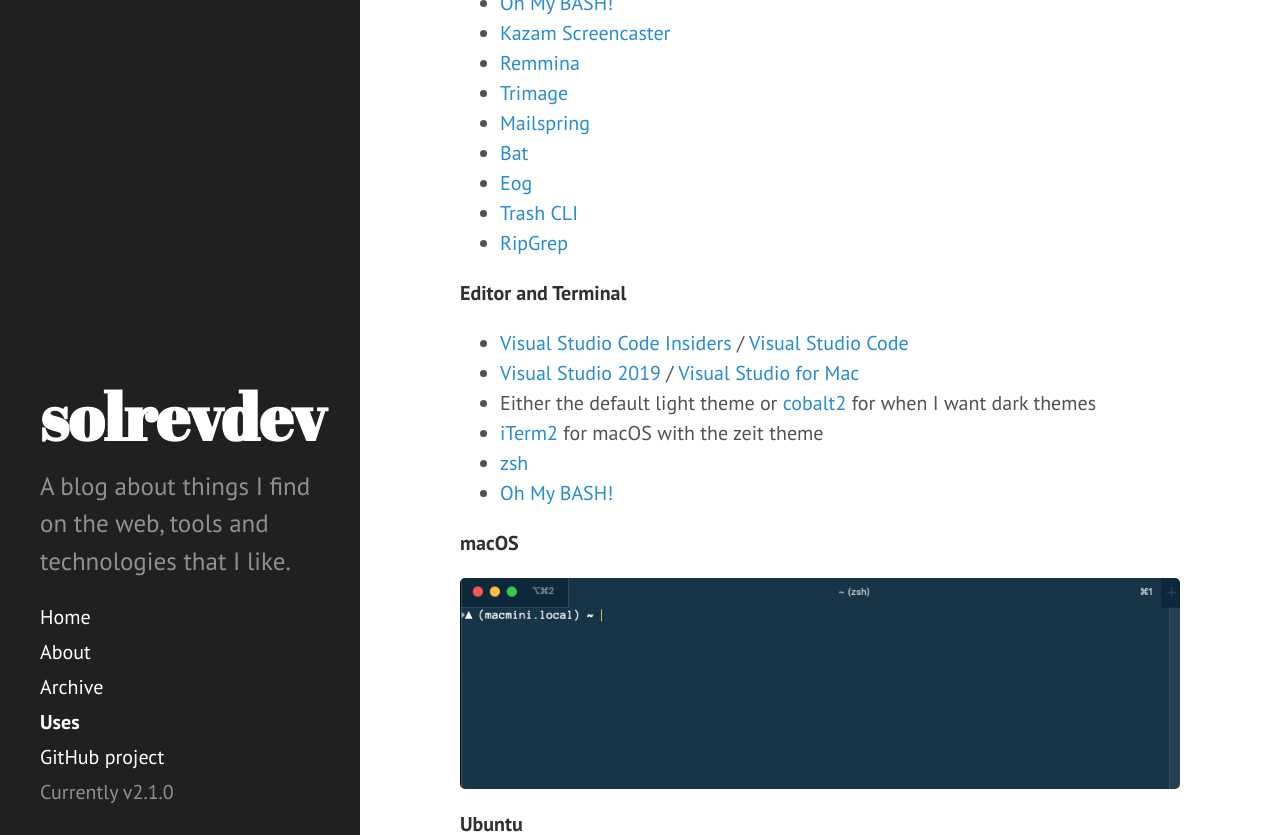
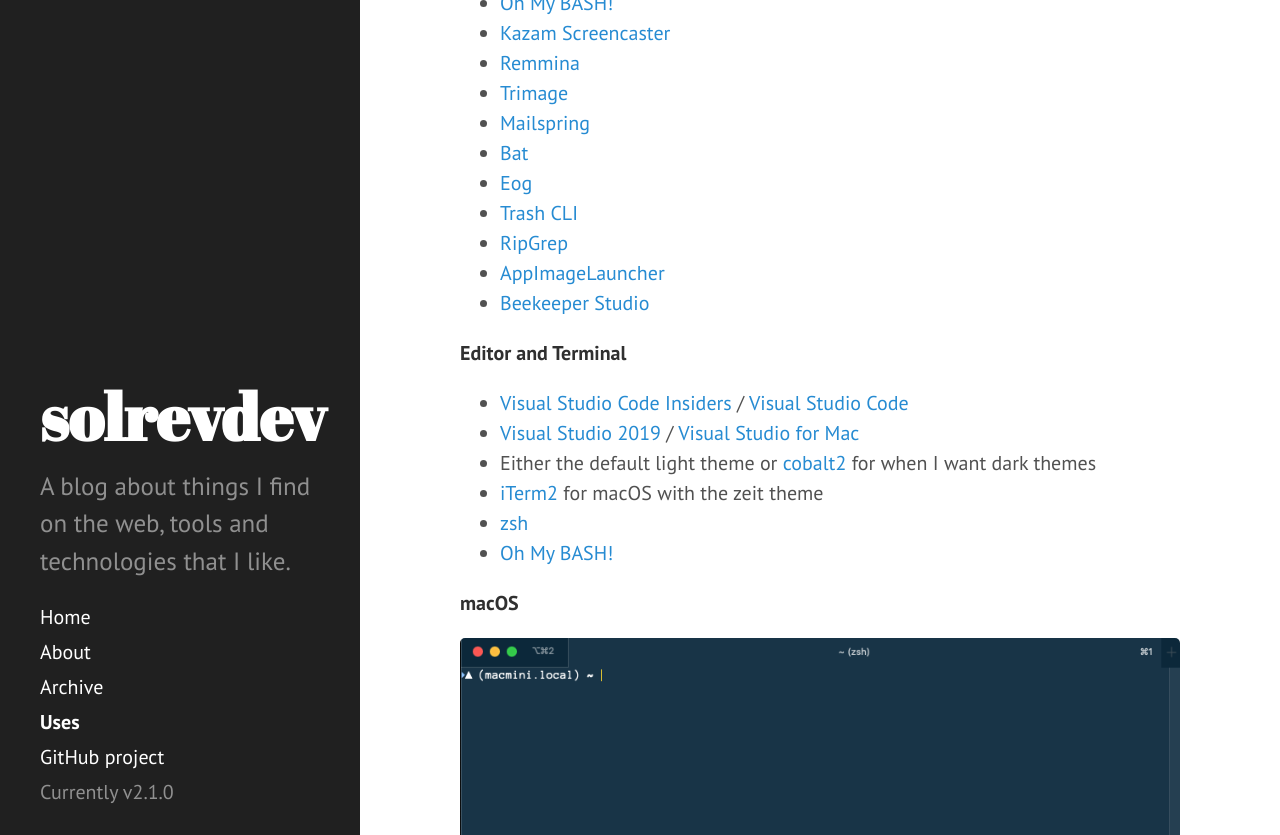
Before and after one commit to solrevdev/solrevdev.github.io, a Jekyll site: the page built from uses/index.md, in a window 1280 px wide and 900 px high, scrolled down 1368 px, cut to the strip 0-835 px from the top of the window. Built offline with Jekyll 4.4.1, drawn with Linux system fonts in a browser that asks for light colours.

Commit message:
updated uses with beekeeper and appimage

```diff
--- a/uses/index.md
+++ b/uses/index.md
@@ -52,6 +52,8 @@ Inspired by [wes bos](https://wesbos.com/uses/) here is a list of what I use to
 - [Eog](https://howtoinstall.co/en/ubuntu/xenial/eog)
 - [Trash CLI](https://github.com/sindresorhus/guides/blob/285270f06e117c7e0a6b6e51eca6e488d9d7c44d/how-not-to-rm-yourself.md#how-not-to-rm-yourself)
 - [RipGrep](https://github.com/BurntSushi/ripgrep)
+- [AppImageLauncher](https://github.com/TheAssassin/AppImageLauncher)
+- [Beekeeper Studio](https://www.beekeeperstudio.io/)
 
 **Editor and Terminal**
 
```
